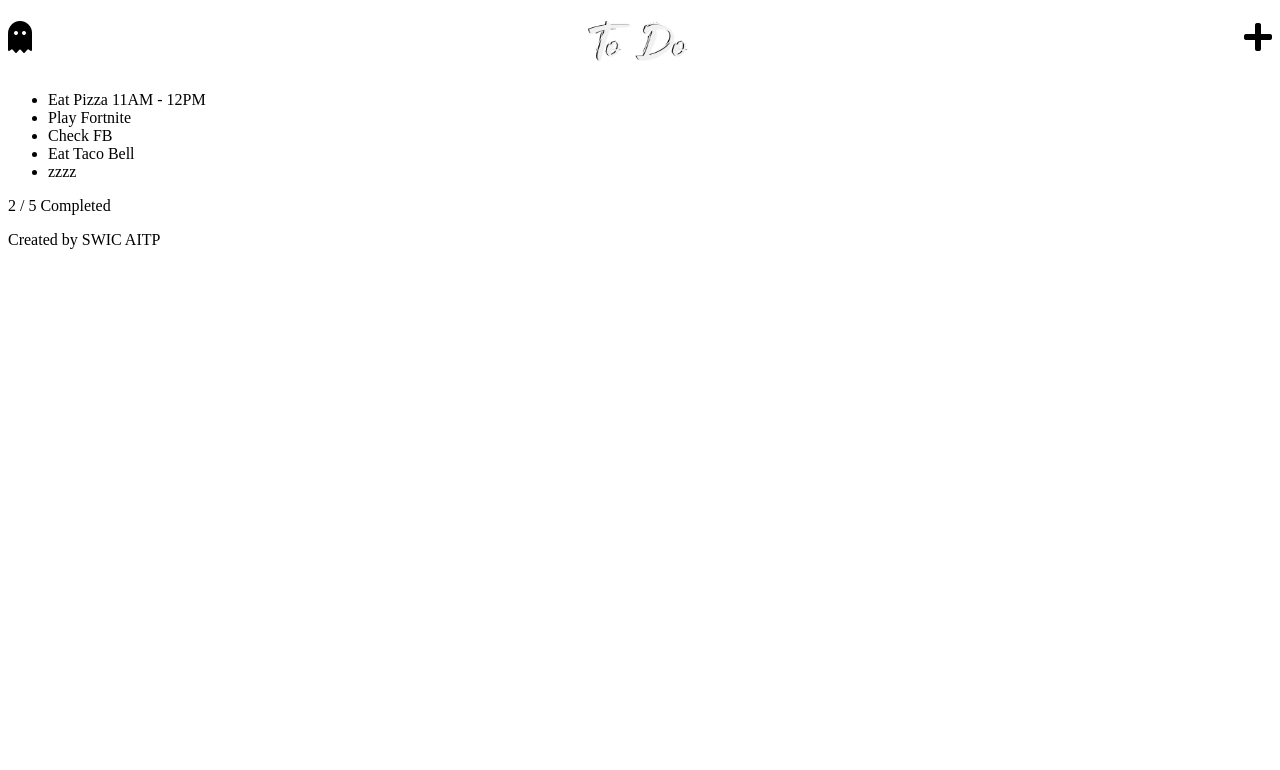
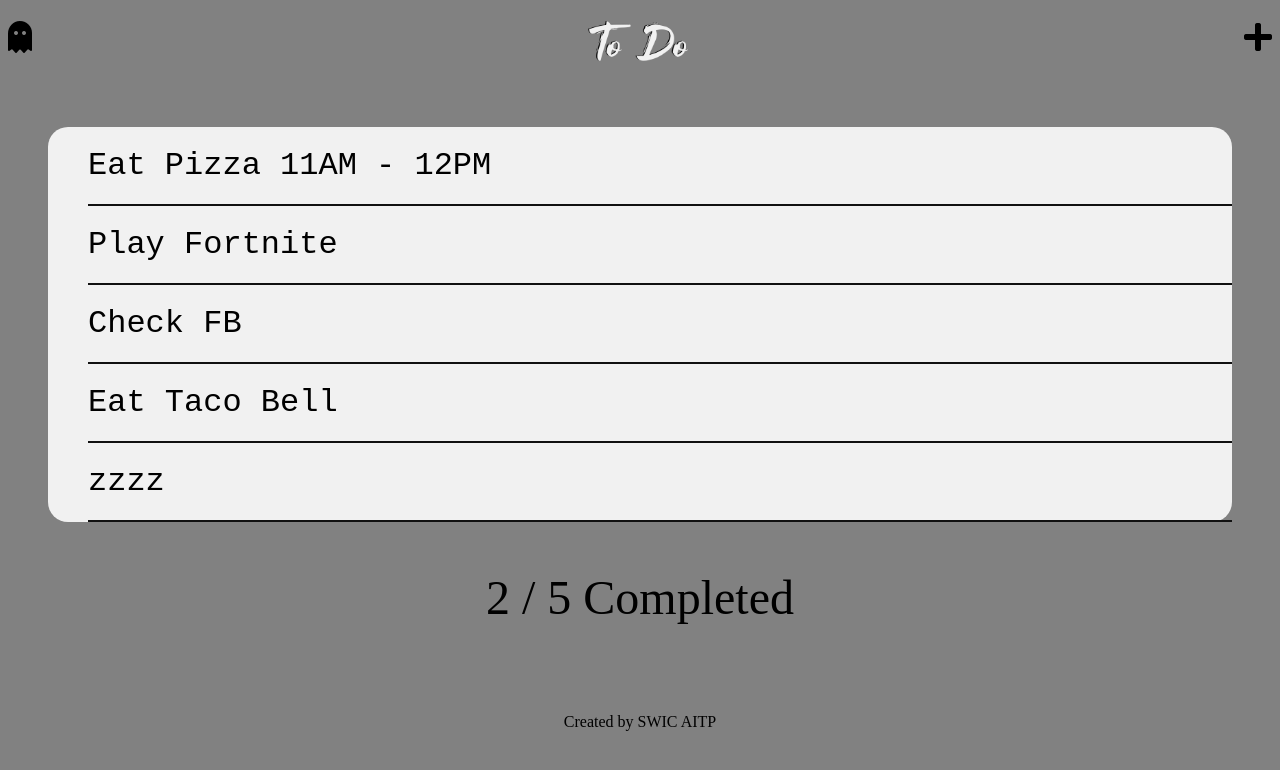
Before and after one commit to swicaitp/todo-list, a PHP site: page / in a window 1280 px wide. Shown: the top 770 px of the page. Run offline with PHP 8.4, Linux system fonts and the light colour scheme; some libraries are stand-ins or nearby versions.

Commit message:
Added styling changes to the CSS

```diff
--- a/index.html
+++ b/index.html
@@ -17,8 +17,8 @@
       <h1><span id="ghost" class="fas fa-ghost"></span><img id="banner"src="Todo_Logo.png" alt="Todo_Logo.png"><span id="plus" class="fas fa-plus"></span></h1>
     </header>
 
-    <main>
-      <ul>
+    <main class="column">
+      <ul class="taskList">
         <li>
           Eat Pizza
           <span>
@@ -43,7 +43,7 @@
         </li>
       </ul>
 
-      <p>
+      <p class="progress">
         2 / 5 Completed
       </p>
     </main>
--- a/styles.css
+++ b/styles.css
@@ -1,9 +1,21 @@
+body{
+  background-color: #818181;
+}
+@font-face{
+  font-family: foxLite;
+  src: url("/fonts/Foxlite Script.otf") format("opentype");
+}
+@font-face{
+  font-family: handWritten;
+  src: url("/fonts/Handletterink.otf") format("opentype");
+}
 .password {
   color: red;
 }
 .headerbar{
   display: inline;
 text-align: center;
+background-color: #f1f1f1;
 }
 .headerbar #ghost{
   float: left;
@@ -15,3 +27,26 @@ text-align: center;
   max-width: 120px;
   height: 40px;
 }
+.column{
+  padding: 20px;
+  margin: 20px;
+}
+.column .taskList{
+  background-color: #f1f1f1;
+  border-radius: 20px;
+  list-style-type: none;
+}
+.column .taskList li{
+font-size: 200%;
+font-family: 'Courier New', Courier, monospace;
+padding: 20px 20px 20px 0px;
+border-bottom: 2px solid #111;
+}
+.progress{
+display: block;
+text-align: center;
+font-size: 300%;
+}
+footer{
+  text-align: center;
+}
```
